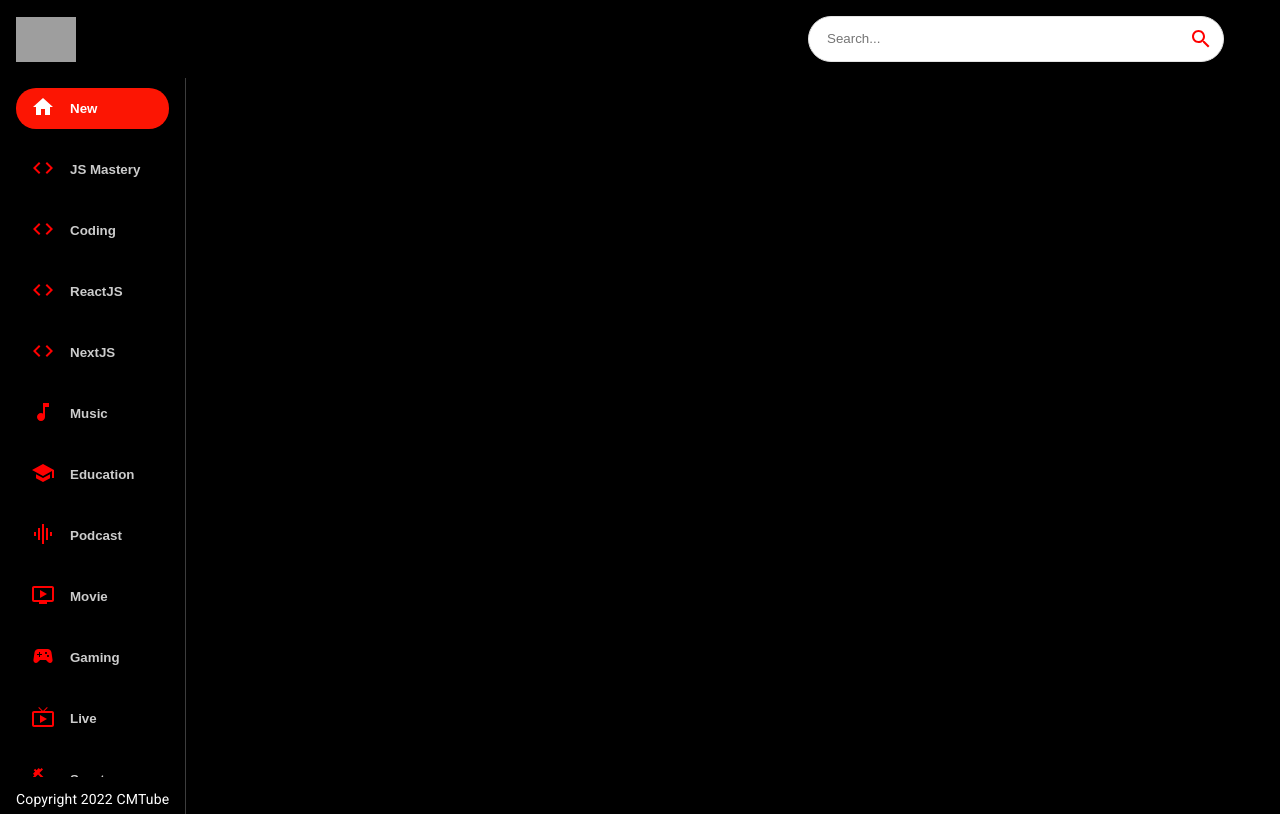
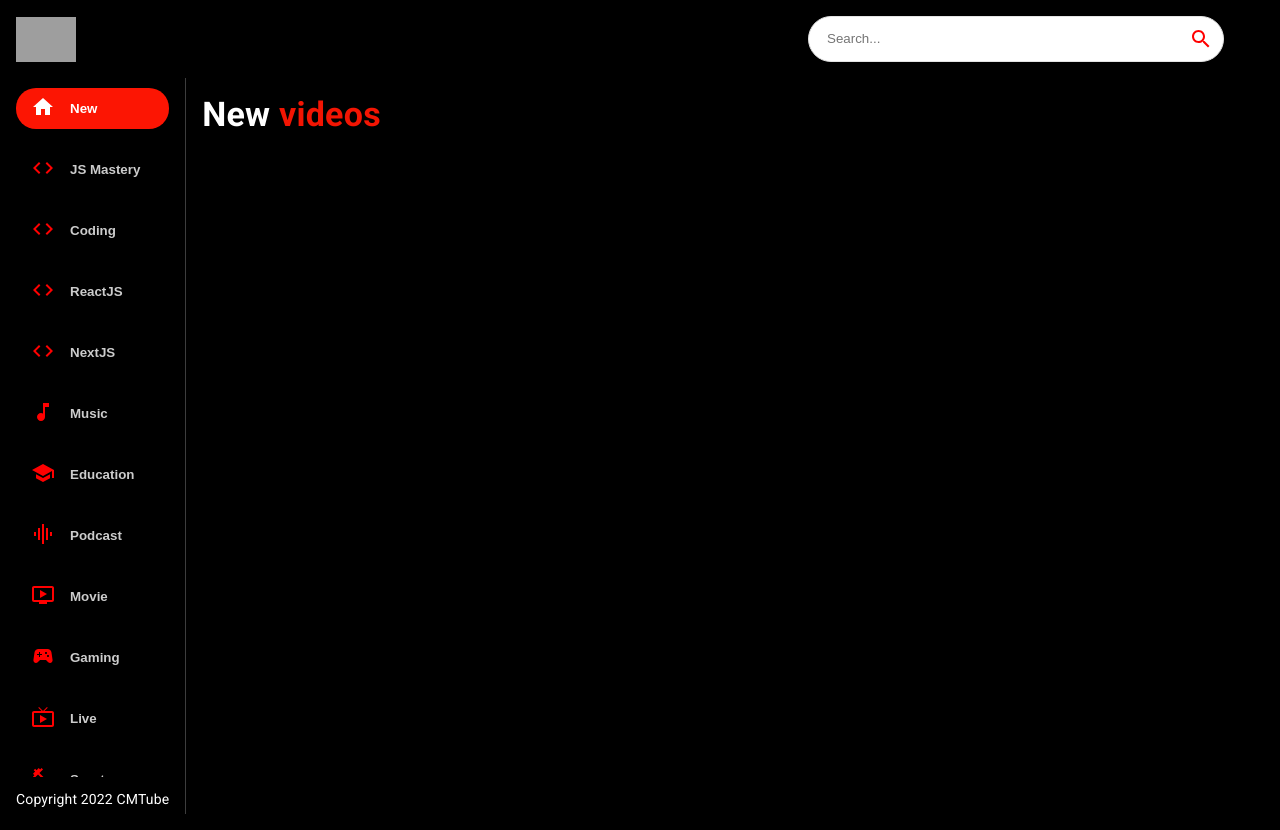
Before and after one commit to carlos-morais1507/youtube_clone, a React (Create React App) app: page / in a window 1280 px wide. Built offline with nearby package versions, Linux system fonts and the light colour scheme; grey boxes are pictures that could not be loaded; the HTML template or start-up script is replaced by a standard one.

Commit message:
feat: Update Feed

```diff
--- a/src/components/Feed.jsx
+++ b/src/components/Feed.jsx
@@ -12,6 +12,11 @@
           Copyright 2022 CMTube
         </Typography>
       </Box>
+      <Box p={2} sx={{ overflowY : 'auto', height: '90vh', flex: 2 }}>
+        <Typography variant="h4" fontWeight='bold' mb={2} sx={{ color: 'white' }}>
+          New <span style={{ color: '#F31503' }}>videos</span>
+        </Typography>
+      </Box>
     </Stack>
   )
 }
```
